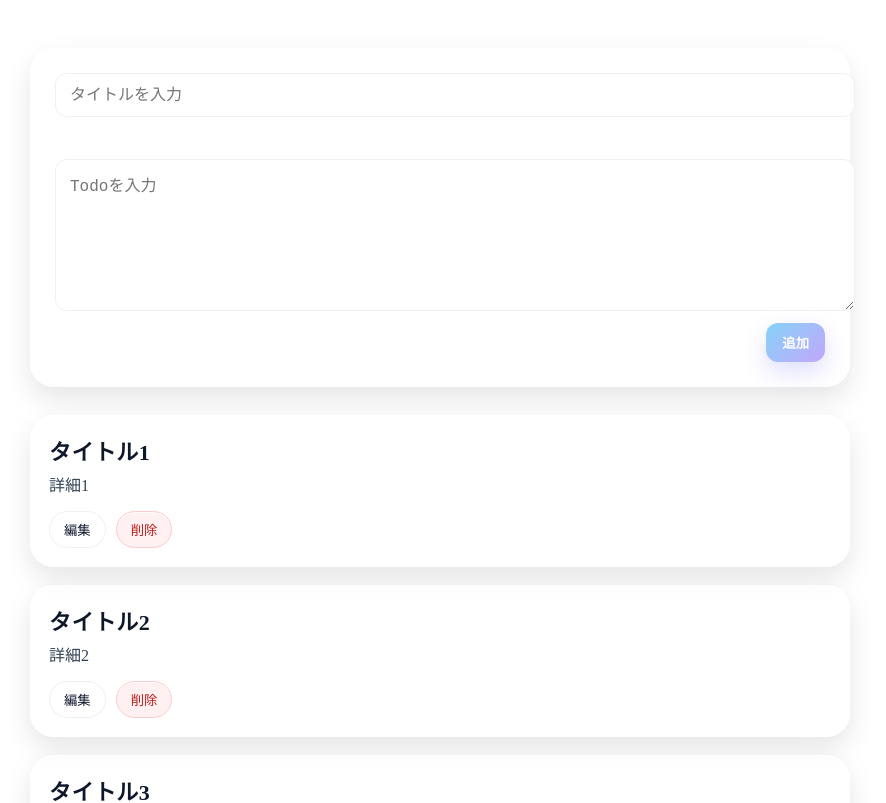
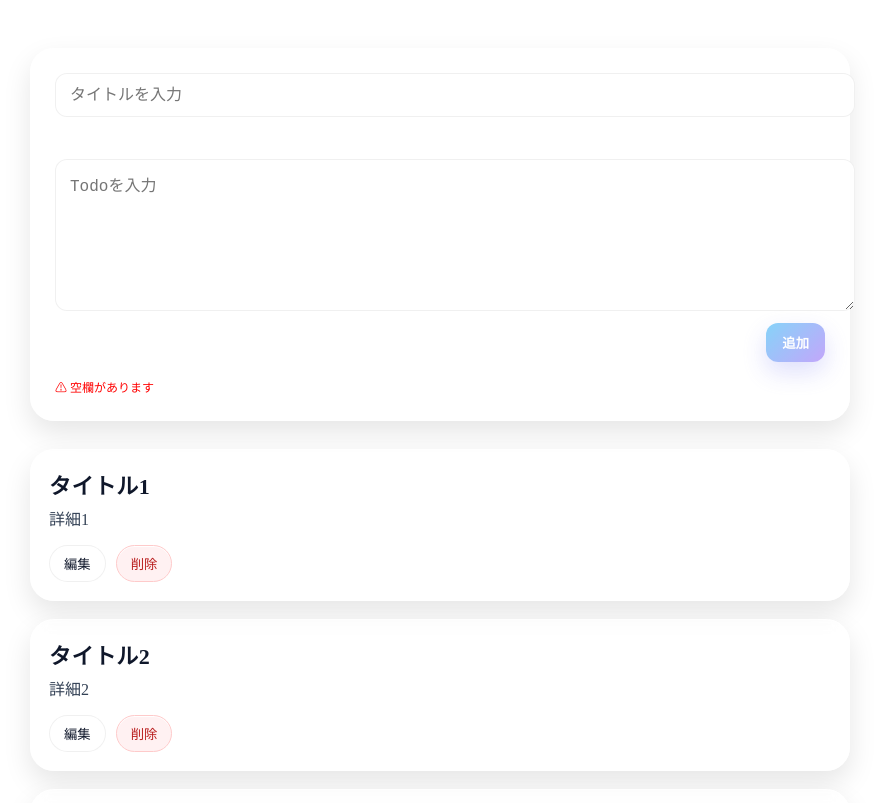
Before and after one commit to RuaWorks/TodoApp_Intern, a React (Vite) app: page / in a window 1280 px wide. Shown: the top 803 px of the page, without its empty margins (200-1086 px from the left). Built offline with nearby package versions, Linux system fonts and the light colour scheme; the HTML template or start-up script is replaced by a standard one.

Commit message:
タスク追加フォームにバリデーションを追加

```diff
--- a/src/components/RegisterForm/RegisterForm.tsx
+++ b/src/components/RegisterForm/RegisterForm.tsx
@@ -1,6 +1,7 @@
-import { useEffect, useState } from 'react';
+import { useEffect, useLayoutEffect, useState } from 'react';
 import { actions, formCard, input, primaryBtn, textarea } from './RegisterForm.styles';
 import type { TaskType } from '../../types';
+import ValidateError from '../ValidateError/ValidateError';
 
 
 
@@ -14,6 +15,10 @@ export const RegisterForm = ({onSubmit} : Props) => {
   const [title, setTitle] = useState('');
   const [detail, setDetail] = useState('');
   const [disabled,setDisabled] = useState<boolean>(true);
+  const [isExceedTitleCharCount,setIsExceedTitleCharCount] = useState(false);
+  const [isExceedDetailCharCount,setIsExceedDetailCharCount] = useState(false);
+  const [isEmptyTextExsist,setIsEmptyTextExsist] = useState(true);
+
 
   const titleLimitCharLength:number = 50;
   const detailLimitCharLength :number = 200;
@@ -24,15 +29,6 @@ export const RegisterForm = ({onSubmit} : Props) => {
   // ここに追加ボタン押下時の処理を書く
   const onSubmitForm = (e: React.FormEvent) => {
     e.preventDefault()
-
-    if(title.length >= titleLimitCharLength){
-      alert(`タイトルの文字数が${titleLimitCharLength}以上です\n現在:${title.length}文字`);
-      return;
-    }
-    if(detail.length >= detailLimitCharLength){
-      alert(`本文の文字数が${titleLimitCharLength}以上です\n現在:${detail.length}文字`);
-      return;
-    }
 
     const newTask :TaskType = {
       id :Date.now(),
@@ -45,23 +41,32 @@ export const RegisterForm = ({onSubmit} : Props) => {
   };
 
   useEffect(() =>{
-    if(title.length !== 0 && detail.length !== 0){
-      setDisabled(false);
-    }else{
-      setDisabled(true);
-    }
+    setIsEmptyTextExsist(title.length === 0 || detail.length === 0);
+    setIsExceedTitleCharCount(title.length >= titleLimitCharLength);
+    setIsExceedDetailCharCount(detail.length >= detailLimitCharLength);
+
+    console.log("isEmptyTextExsist", isEmptyTextExsist);
+
+
   },[title,detail])
+
+  useEffect(() => {
+    setDisabled(isEmptyTextExsist || isExceedTitleCharCount || isExceedDetailCharCount);
+  }, [isEmptyTextExsist, isExceedTitleCharCount,isExceedDetailCharCount])
 
   return (
     <form style={formCard} onSubmit={(e) => onSubmitForm(e)}>
       <input style={input} type='text' value={title} placeholder='タイトルを入力' onChange={(e) => setTitle(e.target.value)} />
+      {isExceedTitleCharCount && <ValidateError message='文字数が多すぎます'/>}
       <br />
       <textarea style={textarea} value={detail} placeholder='Todoを入力' onChange={(e) => setDetail(e.target.value)} rows={7}></textarea>
+      {isExceedDetailCharCount && <ValidateError message='文字数が多すぎます'/>}
       <div style={actions}>
         <button style={primaryBtn(disabled)} type='submit' disabled={disabled}>
           追加
         </button>
       </div>
+      {isEmptyTextExsist && <ValidateError message='空欄があります'/>}
     </form>
   );
 };
--- /dev/null
+++ b/src/components/ValidateError/ValidateError.style.ts
@@ -0,0 +1,7 @@
+import type { CSSProperties } from 'react';
+
+export const errorMessage: CSSProperties = {
+    color: "red",
+    fontSize: 12,
+    marginTop: 4
+}
--- /dev/null
+++ b/src/components/ValidateError/ValidateError.tsx
@@ -0,0 +1,14 @@
+import { errorMessage } from "./ValidateError.style";
+
+type Props = {
+    message:string;
+}
+
+export default function ValidateError({message} :Props){
+
+    return (
+        <div style={errorMessage}>
+            ⚠ {message}
+        </div>
+    )
+}
```
